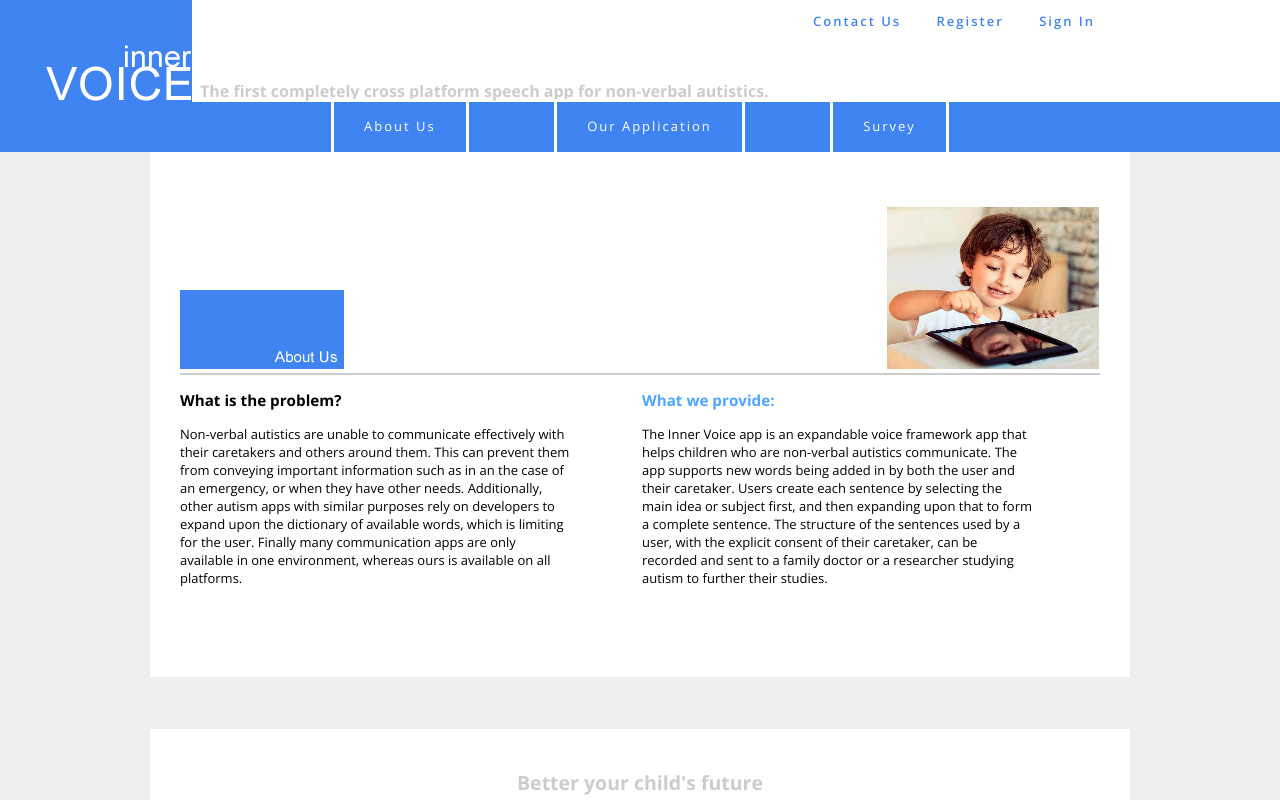
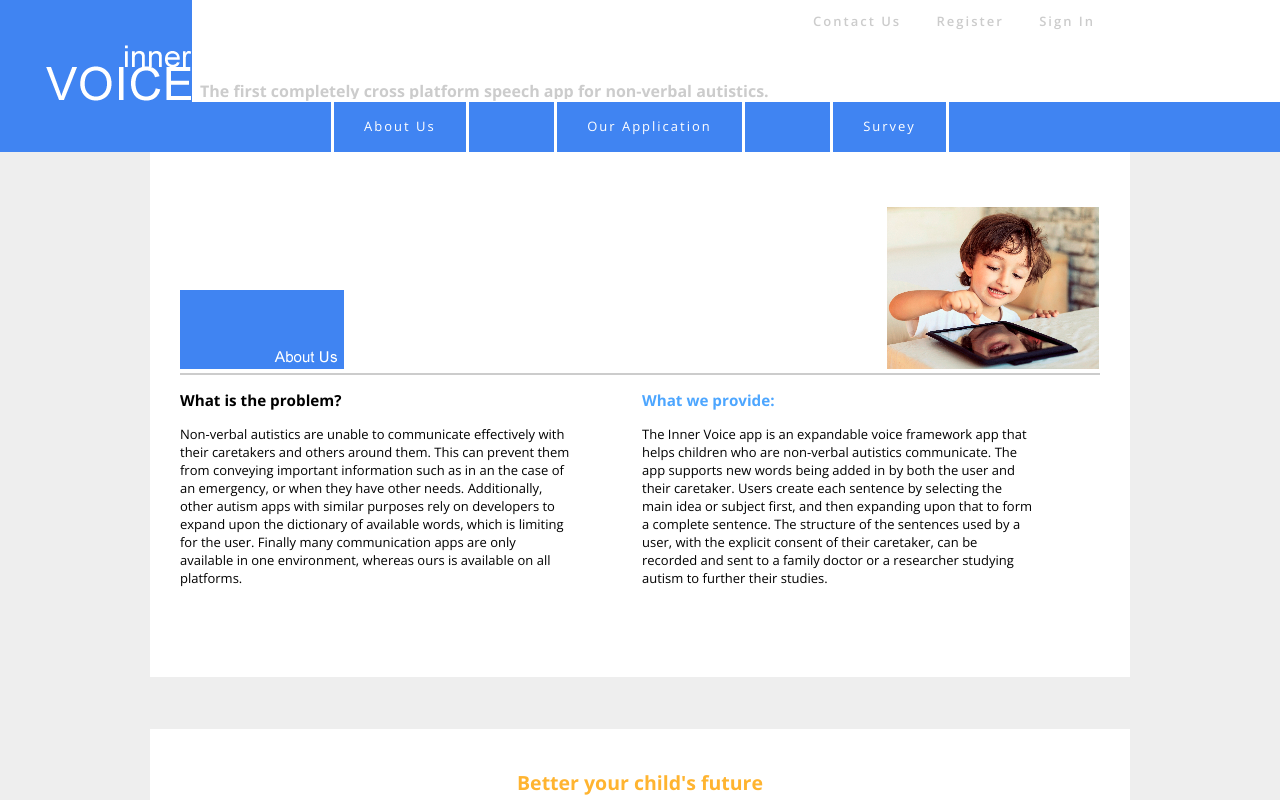
Before and after one commit to sampesce/is117_final, a plain HTML site: page index.html in a window 1280 px wide. Shown: the top 800 px of the page. Drawn offline with nearby package versions, Linux system fonts and the light colour scheme.

Commit message:
changed colors

```diff
--- a/index.css
+++ b/index.css
@@ -19,7 +19,7 @@ body{
 #secondblock h2{
 
 	text-align: center;
-	color: #CCCCCC;
+	color: #ffb430;
 	font-family: 'Open Sans', sans-serif;
 	padding-top: 40px;
 }
@@ -119,7 +119,7 @@ body{
 	font-size: 13px;
 	font-weight: 600;
 	letter-spacing: 2px;
-	color: #4084F2;
+	color: #CCCCCC;
 
 }
 #topmenu li {
@@ -141,17 +141,18 @@ body{
 
 #topmenu a:link{
 	text-decoration:none;
-	color: #4084F2;
+	color: #CCCCCC;
 }
 
 #topmenu a:visited{
 	text-decoration:none;
-	color: #4084F2;
+	color: #CCCCCC;
 }
 
 #topmenu a:hover{
 
 	text-decoration:underline;
+	color: #ffb430;
 
 }
 
```
Also changed, not shown: index.html (+4 -0 lines).
